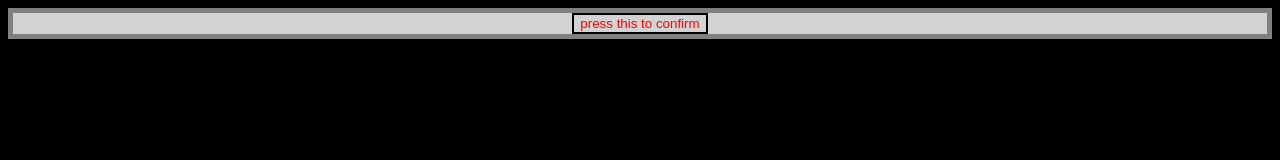
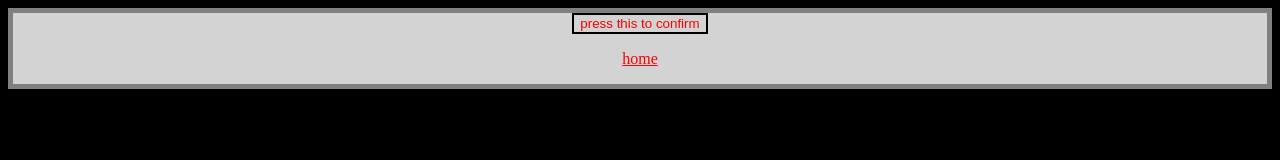
Before and after one commit to freeve4h/freeve4h.tk, a plain HTML site: page games/gamescheck.html in a window 1280 px wide. Drawn offline with Linux system fonts and the light colour scheme.

Commit message:
added link back to home page in gamescheck.html

```diff
--- a/games/gamescheck.html
+++ b/games/gamescheck.html
@@ -37,6 +37,7 @@
                 <script>$("#gameshide").hide();</script>
                 <button onclick="buttonclicked()">press this to confirm</button>
                 <p id="gameshide"><a href="./games.html">click here to go to games</a></p>
+                <p><a href="../home.html">home</a></p>
                 <script>$("#gameshide").hide();</script>
             </div>
         </div>
```
